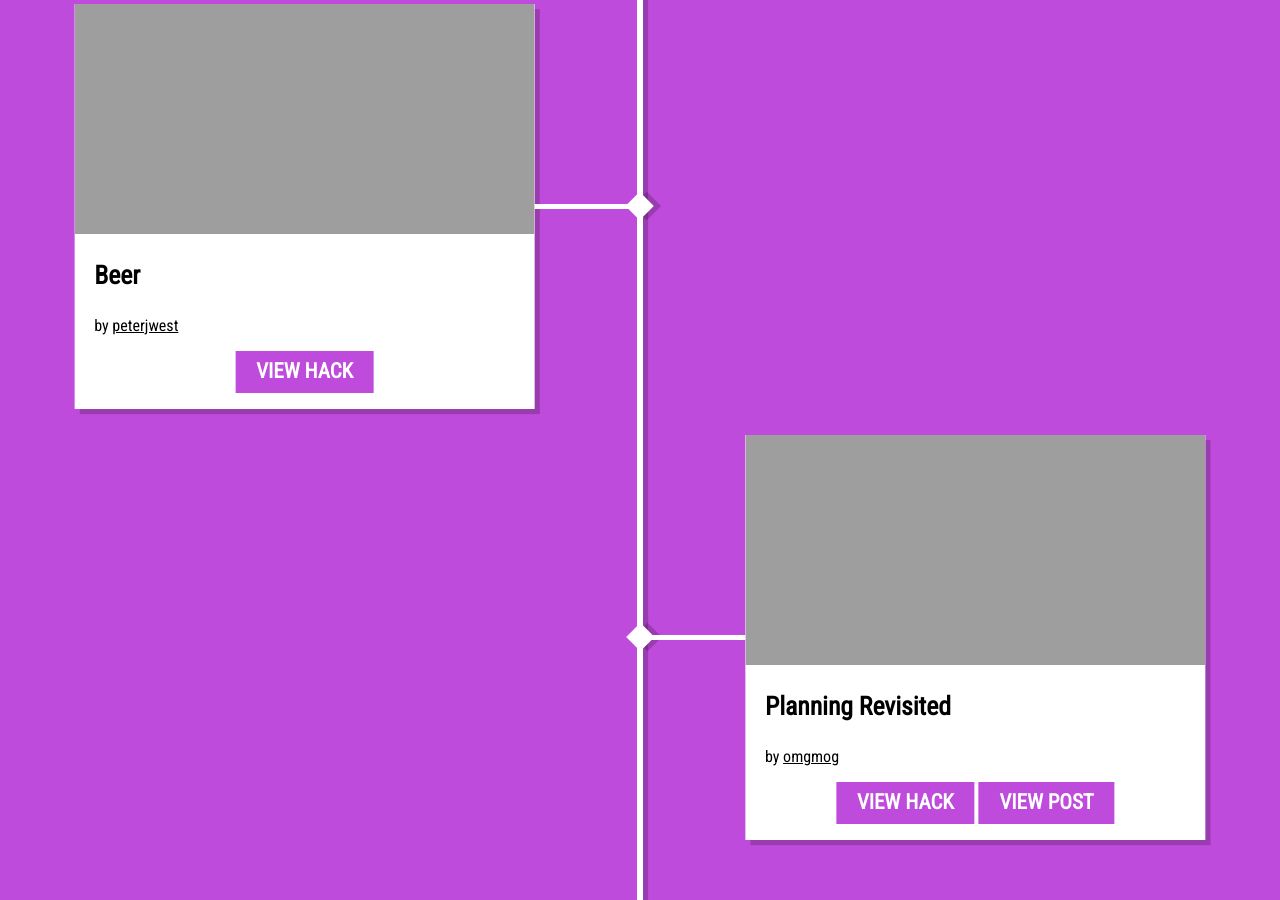
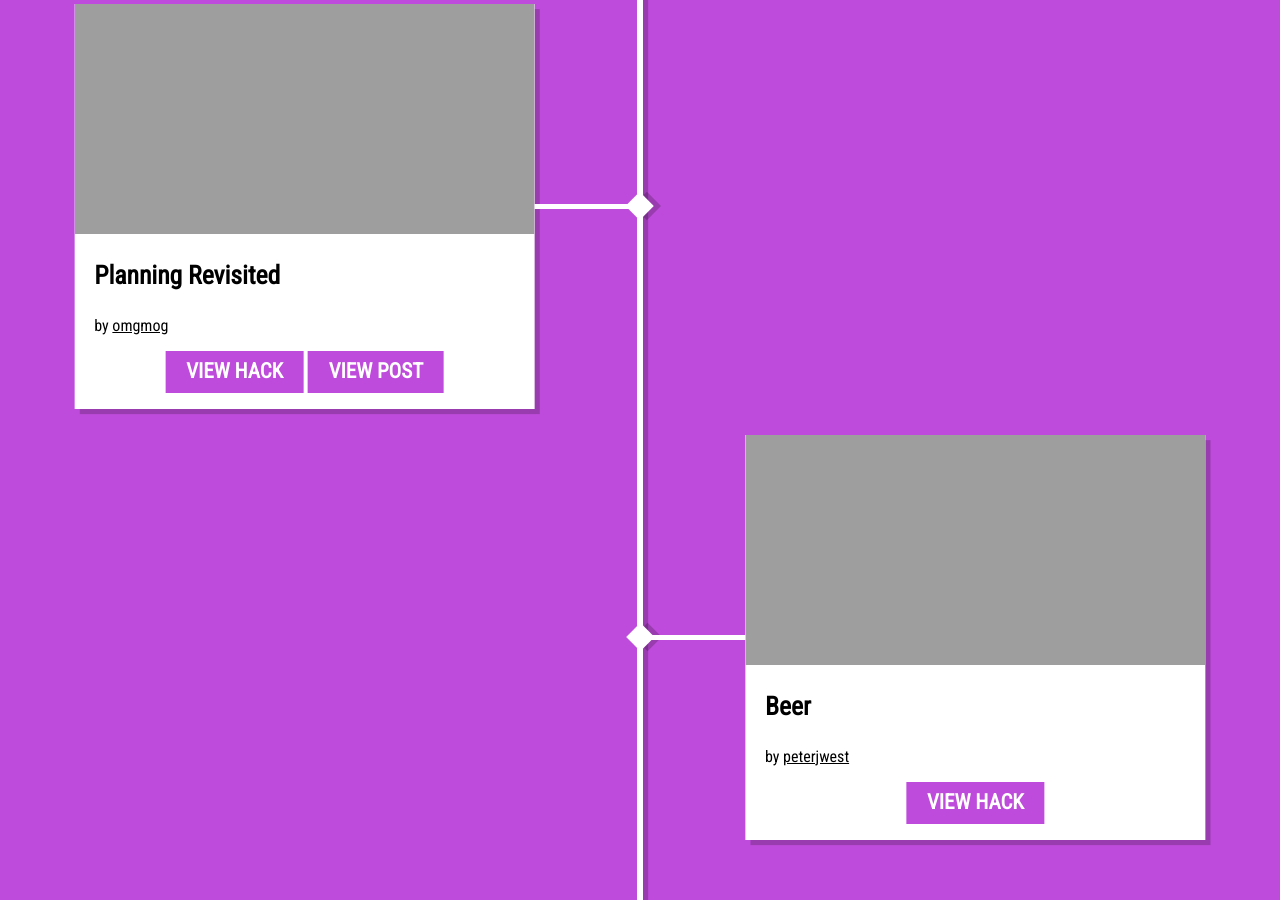
Before and after one commit to cardboctober/cardboctober.github.io, a Jekyll site: the page built from index.html, in a window 1280 px wide and 900 px high, scrolled down 38302 px. Built offline with Jekyll 4.4.1, drawn with Linux system fonts in a browser that asks for light colours; some web fonts are replaced.

Commit message:
Day 28 (ninja order edit)

```diff
--- a/_data/hacks.yml
+++ b/_data/hacks.yml
@@ -433,14 +433,14 @@
   by: peterjwest
 
 - date: 28-10-2016
-  title: Beer
-  url: https://cardboctober.xyz/pete/28/
-  img: https://cardboctober.xyz/pete/28/screenshot.png
-  by: peterjwest
-
-- date: 28-10-2016
   title: Planning Revisited
   url: https://cardboctober.xyz/max/28
   blog_url: https://blog.omgmog.net/post/cardboctober-28/
   img: https://cardboctober.xyz/max/28/tevris-07.jpg
   by: omgmog
+
+- date: 28-10-2016
+  title: Beer
+  url: https://cardboctober.xyz/pete/28/
+  img: https://cardboctober.xyz/pete/28/screenshot.png
+  by: peterjwest
```
